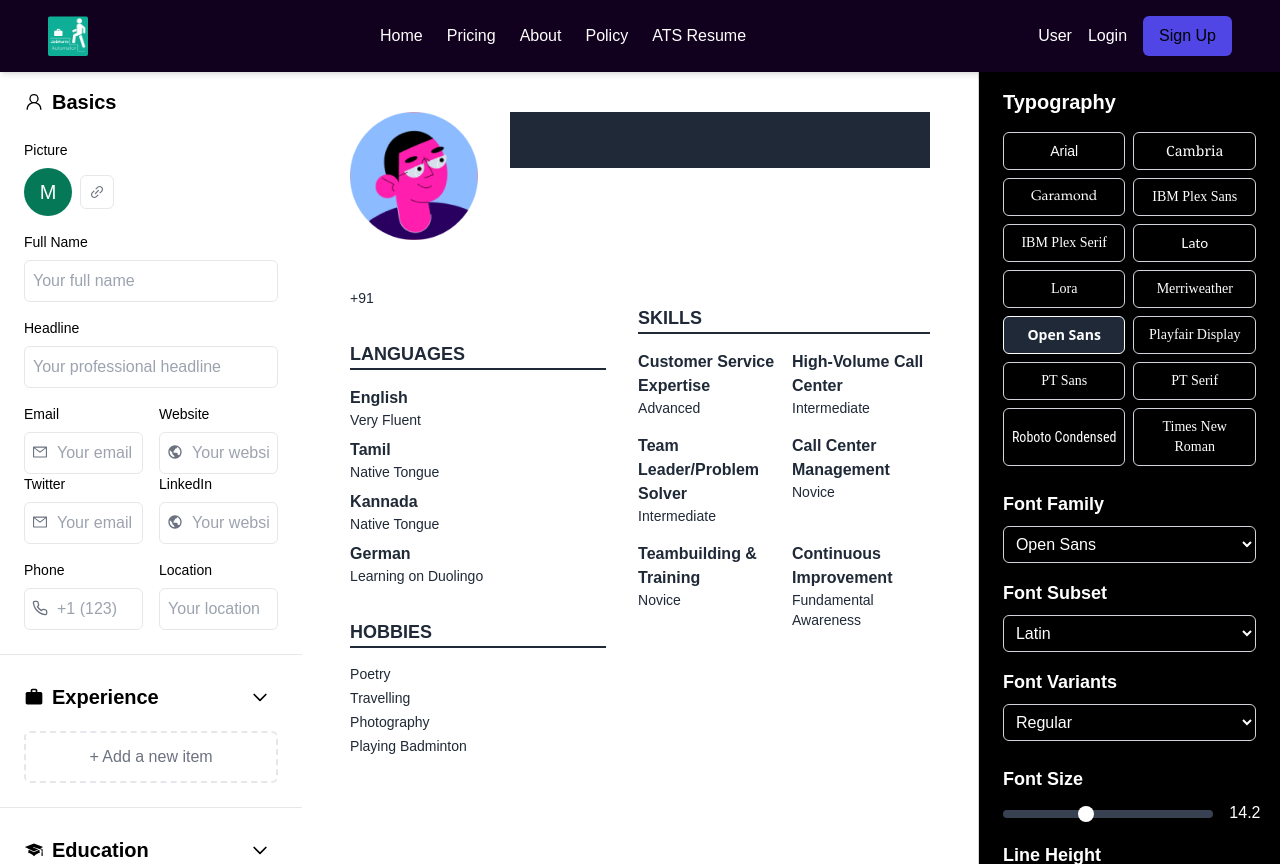
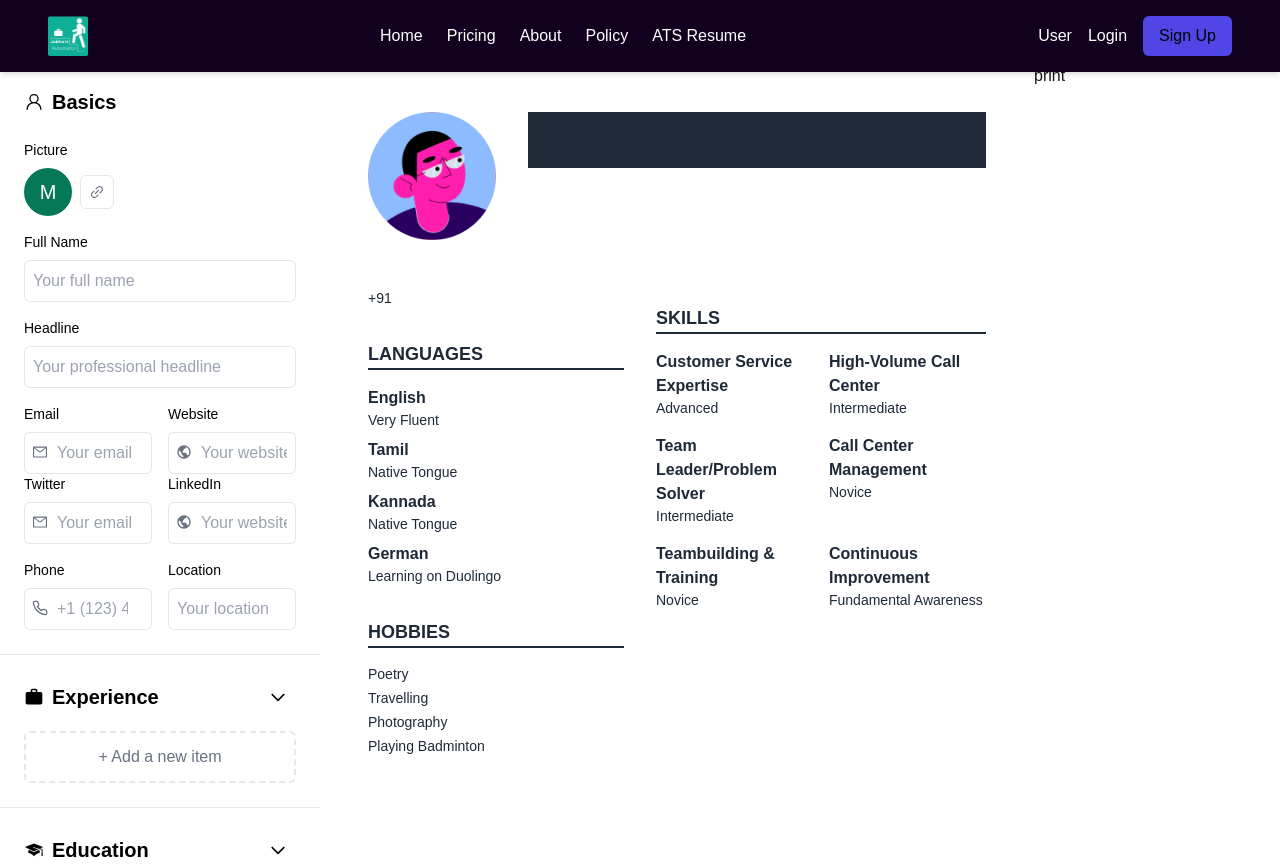
Before and after one commit to saurabhbelote/JobFormAutomator, a Next.js app: page /atsresume/createresume in a window 1280 px wide. Shown: the top 866 px of the page. Built offline with nearby package versions, Linux system fonts and the light colour scheme.

Commit message:
print done

```diff
--- a/app/atsresume/createresume/page.tsx
+++ b/app/atsresume/createresume/page.tsx
@@ -1,21 +1,23 @@
+"use client";
+import React, { useRef } from "react";
 import LeftSidebar from "@/components/left/LeftSidebar";
-import Rightsidebar from '@/components/right/Rightsidebar';
 import Celibi from "@/components/resume_templates/Celibi";
+import { useReactToPrint } from "react-to-print";
 
-export default function CreateResume() {
+const CreateResume: React.FC = () => {
+  const contentRef = useRef<HTMLDivElement>(null);
+  const reactToPrintFn = useReactToPrint({ contentRef });
   return (
     <div className="flex h-screen overflow-hidden">
       <div className="w-3/12 h-screen overflow-y-auto scrollbar-hidden">
         <LeftSidebar />
       </div>
-
-      <div className="w-[714px] h-screen mx-auto p-4 overflow-y-auto scrollbar-hidden">
+      <div ref={contentRef} className="w-[714px] h-screen p-4 overflow-y-auto scrollbar-hidden">
         <Celibi />
       </div>
-
-      <div className="w-3/12 h-screen overflow-y-auto scrollbar-hidden">
-        <Rightsidebar />
-      </div>
+      <button className="w-4 h-4" onClick={() => reactToPrintFn()}>print</button>
     </div>
   );
-}
+};
+
+export default CreateResume;
--- a/package.json
+++ b/package.json
@@ -22,6 +22,7 @@
     "react-firebase-hooks": "^5.1.1",
     "react-icons": "^5.4.0",
     "react-pdf": "^9.2.1",
+    "react-to-print": "^3.0.5",
     "react-toastify": "^11.0.3",
     "zustand": "^5.0.3"
   },
```
Also changed, not shown: 1 other file (tests, documents, lock files or other folders).
